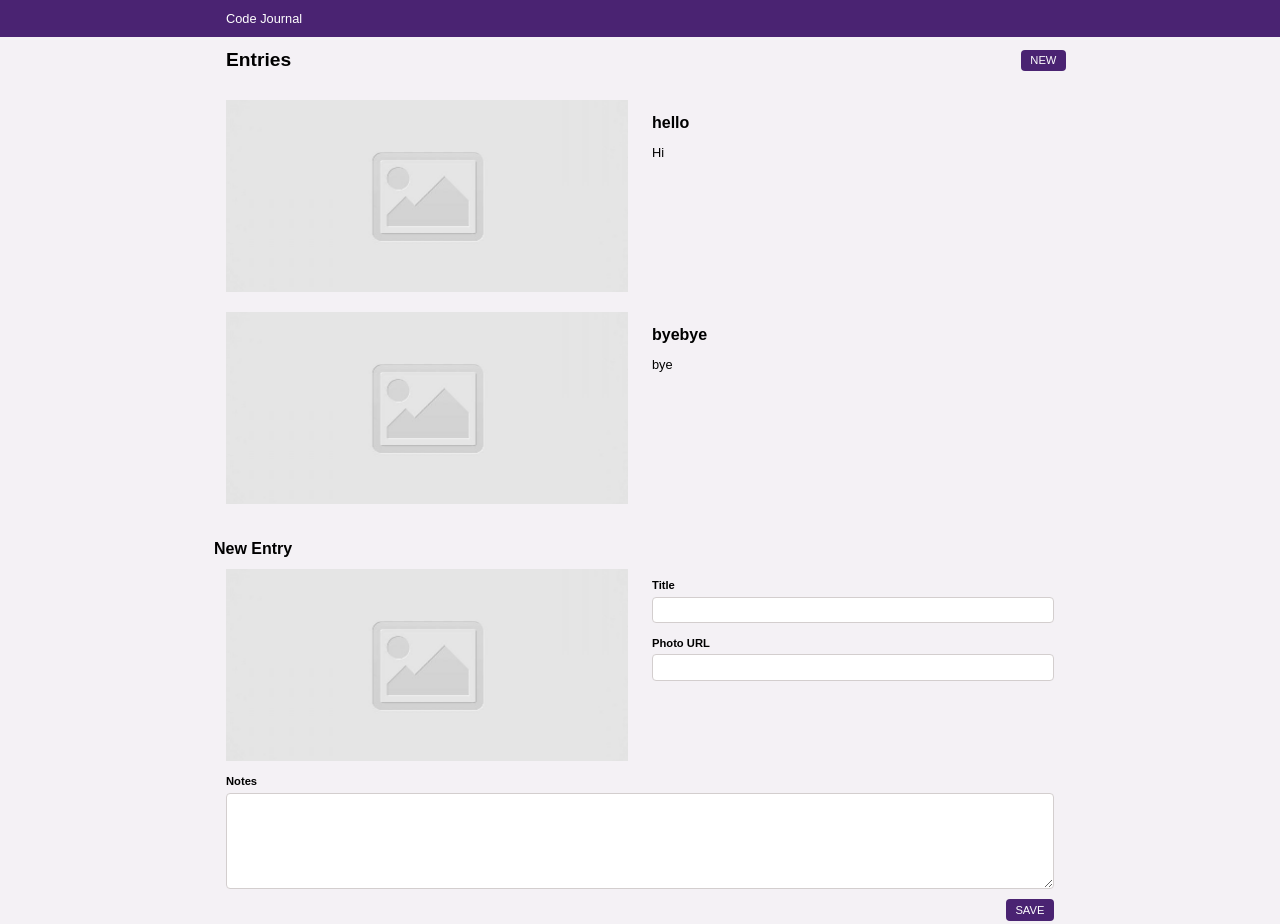
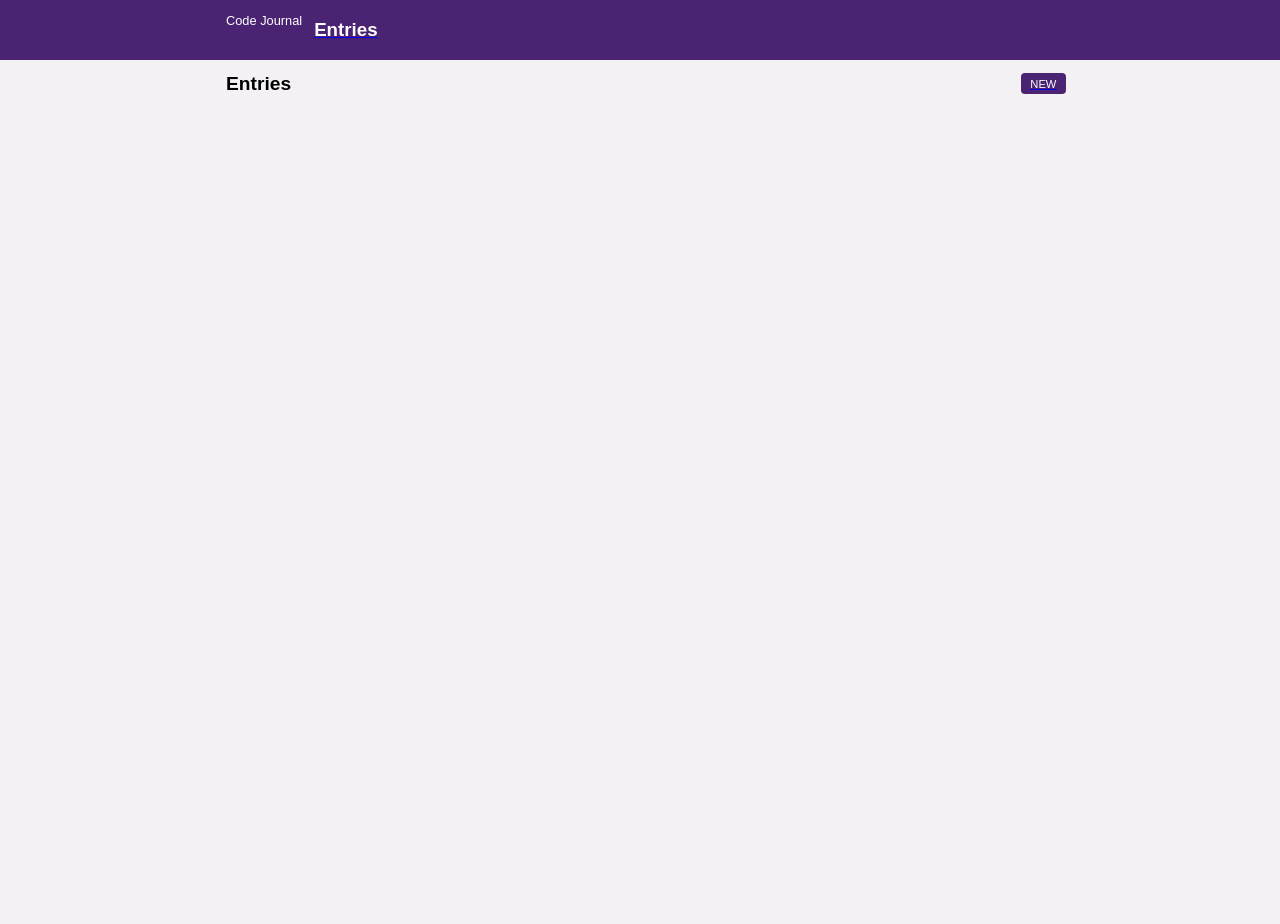
Before and after one commit to MichaelCardona/code-journal, a website: page index.html in a window 1280 px wide. After the commit the page ends 800 px from the top, so only its background shows below. Drawn offline with Linux system fonts and the light colour scheme.

Commit message:
second part of this issue

```diff
--- a/css/styles.css
+++ b/css/styles.css
@@ -84,3 +84,7 @@ textarea {
 .entry-notes {
   font-size: 0.8em;
 }
+
+.entries-nav {
+  color: white;
+}
--- a/index.html
+++ b/index.html
@@ -15,51 +15,36 @@
 </head>
 
 <body>
-
   <header>
     <div class="container">
-      <h2 class="journal-header">Code Journal</h2>
+      <div class="row">
+        <h3 class="journal-header">Code Journal</h3>
+        <nav>
+          <a href="#">
+            <h3 class="nav entries-nav">Entries</h3>
+          </a>
+        </nav>
+      </div>
     </div>
   </header>
   <main>
-    <div class="container" data-view="entries">
+    <div class="container entries-view" data-view="entries">
       <div class="row">
         <div class="half-row">
           <h1 class="page-title">Entries</h1>
         </div>
         <div class="half-row button-div">
-          <div class="button">New</div>
+          <a href="#">
+            <div class="new-entry button">New</div>
+          </a>
         </div>
       </div>
-      <ul class="entries">
-        <li class="entry">
-          <div class="row">
-            <div class="column-half">
-              <img class="entry-image" src="images/placeholder-image-square.jpg" alt="Entry Image">
-            </div>
-            <div class="column-half">
-              <h2 class="entry-title">hello</h2>
-                <p class="entry-notes">Hi</p>
-            </div>
-          </div>
-        </li>
-        <li class="entry">
-          <div class="row">
-            <div class="column-half">
-              <img class="entry-image" src="images/placeholder-image-square.jpg" alt="Entry Image">
-            </div>
-            <div class="column-half">
-              <h2 class="entry-title">byebye</h2>
-                <p class="entry-notes">bye</p>
-            </div>
-          </div>
-        </li>
-      </ul>
+      <ul class="entries"></ul>
     </div>
 
-    <div class="container" data-view="entry-form">
+    <div class="container entry-form-view hidden" data-view="entry-form">
       <form class="form">
-        <h1 class="entry-title">New Entry</h1>
+        <h1 class="page-title">New Entry</h1>
         <div class="row">
           <div class="column-half">
             <img class="entry-image" src="images/placeholder-image-square.jpg" alt="Placeholder Image">
@@ -100,6 +85,7 @@
         </div>
       </form>
     </div>
+
   </main>
   <script src="js/data.js"></script>
   <script src="js/main.js"></script>
--- a/js/main.js
+++ b/js/main.js
@@ -4,7 +4,8 @@ function updatePhoto(event) {
   var photoUrl = event.target.value;
   placeholderImage.setAttribute('src', photoUrl);
 }
-function submit(event) {
+
+function clickSubmit(event) {
   event.preventDefault();
   var entry = {};
   entry.title = form.elements.title.value;
@@ -16,12 +17,15 @@ function submit(event) {
   placeholderImage.setAttribute('src', 'images/placeholder-image-square.jpg');
   form.reset();
 }
+
 function renderEntry(entry) {
   var entryItem = document.createElement('li');
   entryItem.className = 'entry';
+
   var row = document.createElement('div');
   row.className = 'row';
   entryItem.append(row);
+
   var firstColumnHalf = document.createElement('div');
   firstColumnHalf.className = 'column-half';
   row.append(firstColumnHalf);
@@ -57,11 +61,29 @@ function DOMContentLoaded(event) {
   }
 }
 
+function clickNew(event) {
+  entryForm.className = 'container entry-form-view';
+  entries.className = 'container entries-view hidden';
+}
+
+function clickEntriesNav(event) {
+  entryForm.className = 'container entry-form-view hidden';
+  entries.className = 'container entries-view';
+}
+
 var inputPhotoUrl = document.querySelector('.input-photo-url');
 var placeholderImage = document.querySelector('.entry-image');
 inputPhotoUrl.addEventListener('input', updatePhoto);
 
 var form = document.querySelector('.form');
-form.addEventListener('submit', submit);
+form.addEventListener('submit', clickSubmit);
 
 document.addEventListener('DOMContentLoaded', DOMContentLoaded);
+
+var entryForm = document.querySelector('.entry-form-view');
+var entries = document.querySelector('.entries-view');
+var newButton = document.querySelector('.new-entry');
+newButton.addEventListener('click', clickNew);
+
+var entriesNav = document.querySelector('.entries-nav');
+entriesNav.addEventListener('click', clickEntriesNav);
```
